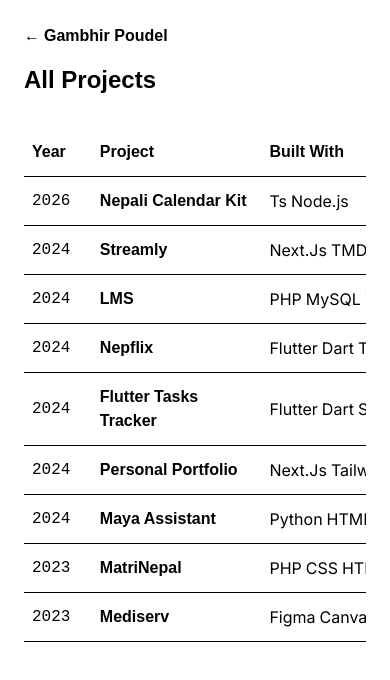
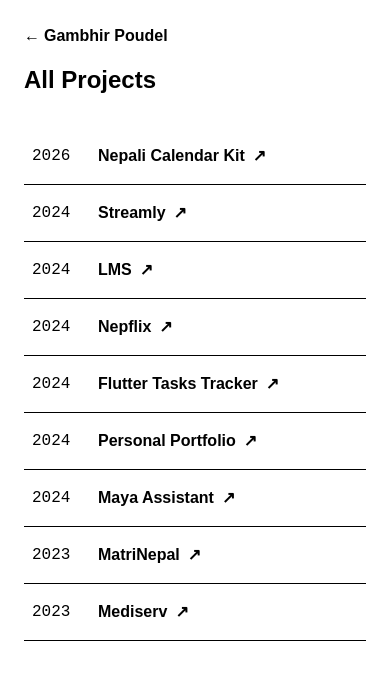
Before and after one commit to ZaddyAI/GambhirPortfolio, a Next.js app: page /project-archive in a window 390 px wide. Shown: the top 680 px of the page. Built offline with nearby package versions, Linux system fonts and the light colour scheme.

Commit message:
make project archive responsive G

```diff
--- a/src/app/project-archive/page.tsx
+++ b/src/app/project-archive/page.tsx
@@ -2,9 +2,21 @@
 
 import Link from "next/link"
 import { projects, name } from "../constants"
+import { useState } from "react"
 
-const page = () => {
+const Page = () => {
+    const [expandedRow, setExpandedRow] = useState<number | null>(null)
     const sortedProjects = [...projects].sort((a, b) => b.year - a.year)
+
+    const handleRowClick = (index: number, project: typeof projects[0]) => {
+        // If there's a link, open it
+        if (project.externalLink || project.githubLink) {
+            window.open(project.externalLink || project.githubLink, '_blank', 'noopener,noreferrer')
+        } else {
+            // If no link, toggle the expanded view
+            setExpandedRow(expandedRow === index ? null : index)
+        }
+    }
 
     return (
         <section
@@ -28,22 +40,22 @@
                     </h2>
                 </div>
 
-        {/* Projects Table */}
-        <div className="overflow-x-auto mobile-scroll">
+                {/* Desktop Table - Hidden on mobile */}
+                <div className="hidden sm:block overflow-x-auto">
                     <table className="w-full border-collapse min-w-[600px]">
                         <thead>
                             <tr className="text-left border-b border-lightest-navy">
-                <th className="py-3 px-2 sm:px-4 font-bold font-calibre text-xs sm:text-sm text-white w-[10%]">Year</th>
-                <th className="py-3 px-2 sm:px-4 font-bold font-calibre text-xs sm:text-sm text-white w-[25%]">
+                                <th className="py-3 px-4 font-bold font-calibre text-sm text-white w-[10%]">Year</th>
+                                <th className="py-3 px-4 font-bold font-calibre text-sm text-white w-[25%]">
                                     Project
                                 </th>
-                <th className="py-3 px-2 sm:px-4 font-bold font-calibre text-xs sm:text-sm text-white w-[15%] hidden sm:table-cell">
+                                <th className="py-3 px-4 font-bold font-calibre text-sm text-white w-[15%]">
                                     Made At
                                 </th>
-                <th className="py-3 px-2 sm:px-4 font-bold font-calibre text-xs sm:text-sm text-white w-[35%]">
+                                <th className="py-3 px-4 font-bold font-calibre text-sm text-white w-[35%]">
                                     Built With
                                 </th>
-                <th className="py-3 px-2 sm:px-4 font-bold font-calibre text-xs sm:text-sm text-white w-[15%]">Link</th>
+                                <th className="py-3 px-4 font-bold font-calibre text-sm text-white w-[15%]">Link</th>
                             </tr>
                         </thead>
                         <tbody>
@@ -52,24 +64,17 @@
                                     key={index}
                                     className="border-b border-lightest-navy hover:bg-lightest-navy transition-colors duration-300"
                                 >
-                  {/* Year Column */}
-                  <td className="py-3 sm:py-4 px-2 sm:px-4 font-sfMono text-xs text-slate">{project.year}</td>
-
-                  {/* Project Title Column */}
-                  <td className="py-3 sm:py-4 px-2 sm:px-4 font-calibre font-semibold text-sm sm:text-md text-white">
+                                    <td className="py-4 px-4 font-sfMono text-xs text-slate">{project.year}</td>
+                                    <td className="py-4 px-4 font-calibre font-semibold text-md text-white">
                                         {project.title}
                                     </td>
-
-                  {/* Made At Column - Hidden on mobile */}
-                  <td className="py-3 sm:py-4 px-2 sm:px-4 font-calibre text-sm sm:text-md text-slate hidden sm:table-cell">
+                                    <td className="py-4 px-4 font-calibre text-md text-slate">
                                         {project.madeAt || "N/A"}
                                     </td>
-
-                  {/* Built With Column */}
-                  <td className="py-3 sm:py-4 px-2 sm:px-4">
-                    <div className="flex flex-wrap gap-1 sm:gap-2">
-                      {project.tools.slice(0, 3).map((tool, index) => (
-                        <span key={index} className="tool text-xs">
+                                    <td className="py-4 px-4">
+                                        <div className="flex flex-wrap gap-2">
+                                            {project.tools.slice(0, 3).map((tool, idx) => (
+                                                <span key={idx} className="tool text-xs">
                                                     {tool}
                                                 </span>
                                             ))}
@@ -78,9 +83,7 @@
                                             )}
                                         </div>
                                     </td>
-
-                  {/* Link Column */}
-                  <td className="py-3 sm:py-4 px-2 sm:px-4 font-calibre text-xs sm:text-md text-slate">
+                                    <td className="py-4 px-4 font-calibre text-md text-slate">
                                         {project.externalLink || project.githubLink ? (
                                             <a
                                                 href={project.externalLink || project.githubLink}
@@ -88,7 +91,7 @@
                                                 rel="noopener noreferrer"
                                                 className="text-slate hover:text-green transition-all duration-300 flex items-center gap-1 group"
                                             >
-                        <span className="truncate max-w-[80px] sm:max-w-[120px]">
+                                                <span className="truncate max-w-[120px]">
                                                     {project.externalLink
                                                         ? project.externalLink.replace(/^https?:\/\//, "")
                                                         : project.githubLink.replace(/^https?:\/\//, "")}
@@ -106,11 +109,77 @@
                         </tbody>
                     </table>
                 </div>
+
+                {/* Mobile List - Only shows year and project, click to open link */}
+                <div className="sm:hidden">
+                    {sortedProjects.map((project, index) => (
+                        <div
+                            key={index}
+                            className={`border-b border-lightest-navy py-4 px-2 transition-all duration-300 ${expandedRow === index ? 'bg-lightest-navy/50' : ''}`}
+                            onClick={() => handleRowClick(index, project)}
+                        >
+                            <div className="flex items-center justify-between cursor-pointer group">
+                                {/* Year and Project Info */}
+                                <div className="flex-1">
+                                    <div className="flex items-center gap-4">
+                                        <div className="font-sfMono text-xs text-slate min-w-[50px]">
+                                            {project.year}
+                                        </div>
+                                        <div className="font-calibre font-semibold text-md text-white group-hover:text-green transition-colors duration-300 flex-1">
+                                            {project.title}
+                                            {(project.externalLink || project.githubLink) && (
+                                                <span className="ml-2 text-slate group-hover:text-green transition-colors duration-300 inline-block transform group-hover:translate-x-1 group-hover:-translate-y-1">
+                                                    ↗
+                                                </span>
+                                            )}
+                                        </div>
                                     </div>
 
+                                    {/* Expanded Details */}
+                                    {expandedRow === index && (
+                                        <div className="mt-4 pl-[66px] space-y-3 animate-fadeIn">
+                                            {/* Made At */}
+                                            {project.madeAt && (
+                                                <div>
+                                                    <div className="text-xs text-slate font-sfMono mb-1">Made At</div>
+                                                    <div className="font-calibre text-sm text-light-slate">{project.madeAt}</div>
+                                                </div>
+                                            )}
 
+                                            {/* Built With */}
+                                            {project.tools.length > 0 && (
+                                                <div>
+                                                    <div className="text-xs text-slate font-sfMono mb-1">Built With</div>
+                                                    <div className="flex flex-wrap gap-2">
+                                                        {project.tools.map((tool, idx) => (
+                                                            <span
+                                                                key={idx}
+                                                                className="tool text-xs bg-light-navy/50 text-slate px-3 py-1 rounded"
+                                                            >
+                                                                {tool}
+                                                            </span>
+                                                        ))}
+                                                    </div>
+                                                </div>
+                                            )}
+
+                                            {/* Link (if not clicked directly) */}
+                                            {!(project.externalLink || project.githubLink) && (
+                                                <div>
+                                                    <div className="text-xs text-slate font-sfMono mb-1">Link</div>
+                                                    <div className="font-calibre text-sm text-slate">No link available</div>
+                                                </div>
+                                            )}
+                                        </div>
+                                    )}
+                                </div>
+                            </div>
+                        </div>
+                    ))}
+                </div>
+            </div>
         </section>
     )
 }
 
-export default page
+export default Page
```
Lines whose indentation alone changed are shown as unchanged.
